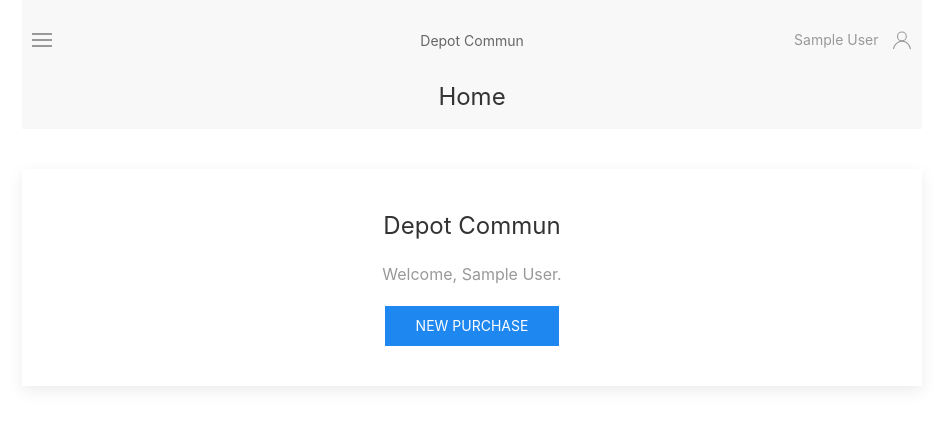
After one commit to samuel-iseli/depot-commun, a Django app: page /store/ in a window 1280 px wide. The commit adds this page. Shown: the top 427 px of the page, without its empty margins (168-1110 px from the left). Run offline with Django 3.2, Linux system fonts and the light colour scheme; the visitor is signed in with stand-in values (Sample User, id 1); some libraries are stand-ins or nearby versions.

Commit message:
added template based frontend UI

```diff
--- a/store/templates/admin/store/article/change_list.html
+++ b/store/templates/admin/store/article/change_list.html
@@ -3,7 +3,7 @@
 
 {% block object-tools-items %}
     <li>
-        <a href="{% url 'articles-pdf' %}" class="historylink">Artikel PDF</a>
+        <a href="{% url 'store:articles-pdf' %}" class="historylink">Artikel PDF</a>
     </li>
     {% change_list_object_tools %}
 {% endblock %}
--- a/store/templates/admin/store/invoice/change_form.html
+++ b/store/templates/admin/store/invoice/change_form.html
@@ -4,7 +4,7 @@
 
 {% block object-tools-items %}
     <li>
-        <a href="{% url 'invoice-pdf' original.pk %}" class="historylink">Rechnung PDF</a>
+        <a href="{% url 'store:invoice-pdf' original.pk %}" class="historylink">Rechnung PDF</a>
     </li>
     <li>
         <a href="{% url opts|admin_urlname:'history' original.pk|admin_urlquote %}" class="historylink">{% trans "History" %}</a>
--- /dev/null
+++ b/store/templates/store/base.html
@@ -0,0 +1,54 @@
+<!DOCTYPE html>
+<html lang="de">
+    <head>
+        <meta charset="utf-8" />
+        <meta name="viewport" content="width=device-width, initial-scale=1" />
+        <title>{% block title %}Depot Commun{% endblock %}</title>
+
+        <link rel="stylesheet" href="https://cdn.jsdelivr.net/npm/uikit@3.25.15/dist/css/uikit.min.css" />
+        {% block extra_css %}{% endblock %}
+    </head>
+    <body>
+        <div class="uk-container uk-container-small">
+            <div class="uk-navbar-container" uk-sticky>
+                <nav uk-navbar="mode: click">
+                    <div class="uk-navbar-left uk-margin-small-left">
+                        <a class="uk-navbar-toggle" uk-navbar-toggle-icon href="#"></a>
+                    </div>
+                    <div class="uk-navbar-dropdown">
+                        <ul class="uk-nav uk-navbar-dropdown-nav">
+                            <li><a href="#">Home</a></li>
+                            <li><a href="#">Einkäufe</a></li>
+                            <li><a href="#">Einstellungen</a></li>
+                        </ul>
+                    </div>
+                    <div class="uk-navbar-center">
+                        <div class="uk-navbar-item">Depot Commun</div>
+                    </div>
+                    <div class="uk-navbar-right uk-margin-small-right">
+                        {% if request.user.is_authenticated %}
+                        <div class="uk-navbar-item uk-text-meta">
+                            <span class="uk-margin-small-right">{{ request.user.get_full_name|default:request.user.username }}</span>
+                            <span uk-icon="icon: user"></span>
+                        </div>
+                        {% endif %}
+                    </div>
+                </nav>
+
+                <div class="uk-padding-small uk-padding-remove-top uk-border-top uk-text-center">
+                    <h1 class="uk-h3 uk-margin-remove">
+                        {% block navbar_title %}Title{% endblock %}
+                    </h1>
+                </div>
+            </div>
+
+            <main class="uk-section uk-container uk-container-small uk-section-small">
+                    {% block content %}{% endblock %}
+            </main>
+        </div>
+
+        <script src="https://cdn.jsdelivr.net/npm/uikit@3.25.15/dist/js/uikit.min.js"></script>
+        <script src="https://cdn.jsdelivr.net/npm/uikit@3.25.15/dist/js/uikit-icons.min.js"></script>
+        {% block extra_js %}{% endblock %}
+    </body>
+</html>
--- /dev/null
+++ b/store/templates/store/home.html
@@ -0,0 +1,17 @@
+{% extends 'store/base.html' %}
+
+{% block title %}Depot Commun | Home{% endblock %}
+{% block navbar_title %}Home{% endblock %}
+
+{% block content %}
+<div class="uk-card uk-card-default uk-card-body uk-text-center">
+    <h1 class="uk-card-title">Depot Commun</h1>
+    <p class="uk-text-muted">
+        Welcome, {{ request.user.get_full_name|default:request.user.username }}.
+    </p>
+
+    <a href="{% url 'store:new-purchase' %}" class="uk-button uk-button-primary">
+        New Purchase
+    </a>
+</div>
+{% endblock %}
--- a/store/urls.py
+++ b/store/urls.py
@@ -1,6 +1,8 @@
 from django.urls import include, path
 from django.contrib.auth import views as auth_views
 from . import views
+
+app_name = 'store'
 
 # Wire up our API using automatic URL routing.
 # Additionally, we include login URLs for the browsable API.
@@ -16,6 +18,7 @@ auth_patterns = [
 ]
 
 urlpatterns = [
+    path('', include('store.urls_frontend')),
     path('items/available-items/', views.AvailableItemsView.as_view()),
     path('depots/<depot_uuid>/users/', views.UsersView.as_view()),
     path('current-user/', views.CurrentUser.as_view()),
--- a/store/views.py
+++ b/store/views.py
@@ -2,7 +2,7 @@ from django.db.models import Q
 from django.utils import timezone
 from django.http import HttpResponse
 from django.shortcuts import get_object_or_404
-from django.contrib.auth.decorators import login_required, permission_required
+from django.contrib.auth.decorators import permission_required
 from rest_framework import generics, permissions
 from rest_framework.response import Response
 
--- /dev/null
+++ b/store/views_frontend.py
@@ -0,0 +1,18 @@
+from django.shortcuts import render
+from django.contrib.auth.decorators import login_required
+from .models import Article
+
+
+@login_required
+def home(request):
+    return render(request, 'store/home.html')
+
+
+@login_required
+def new_purchase(request):
+    return render(request, 'store/purchase.html')
+
+@login_required
+def add_article(request):
+    articles = Article.objects.all()
+    return render(request, 'store/article_detail.html', {'articles': articles})
```
Also changed, not shown: store/templates/store/article_detail.html (added, +14 -0 lines), store/templates/store/purchase.html (added, +32 -0 lines), store/urls_frontend.py (added, +11 -0 lines).
